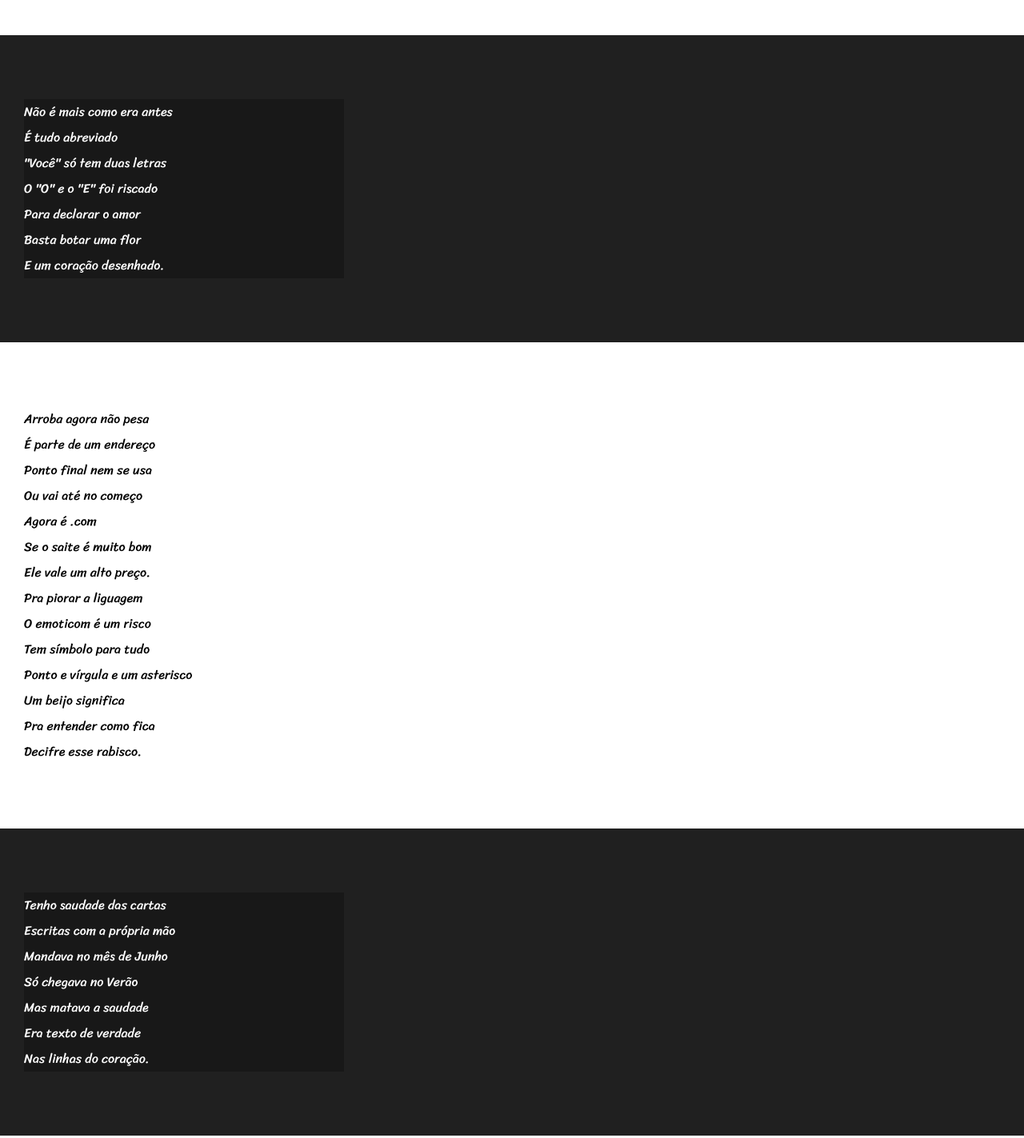
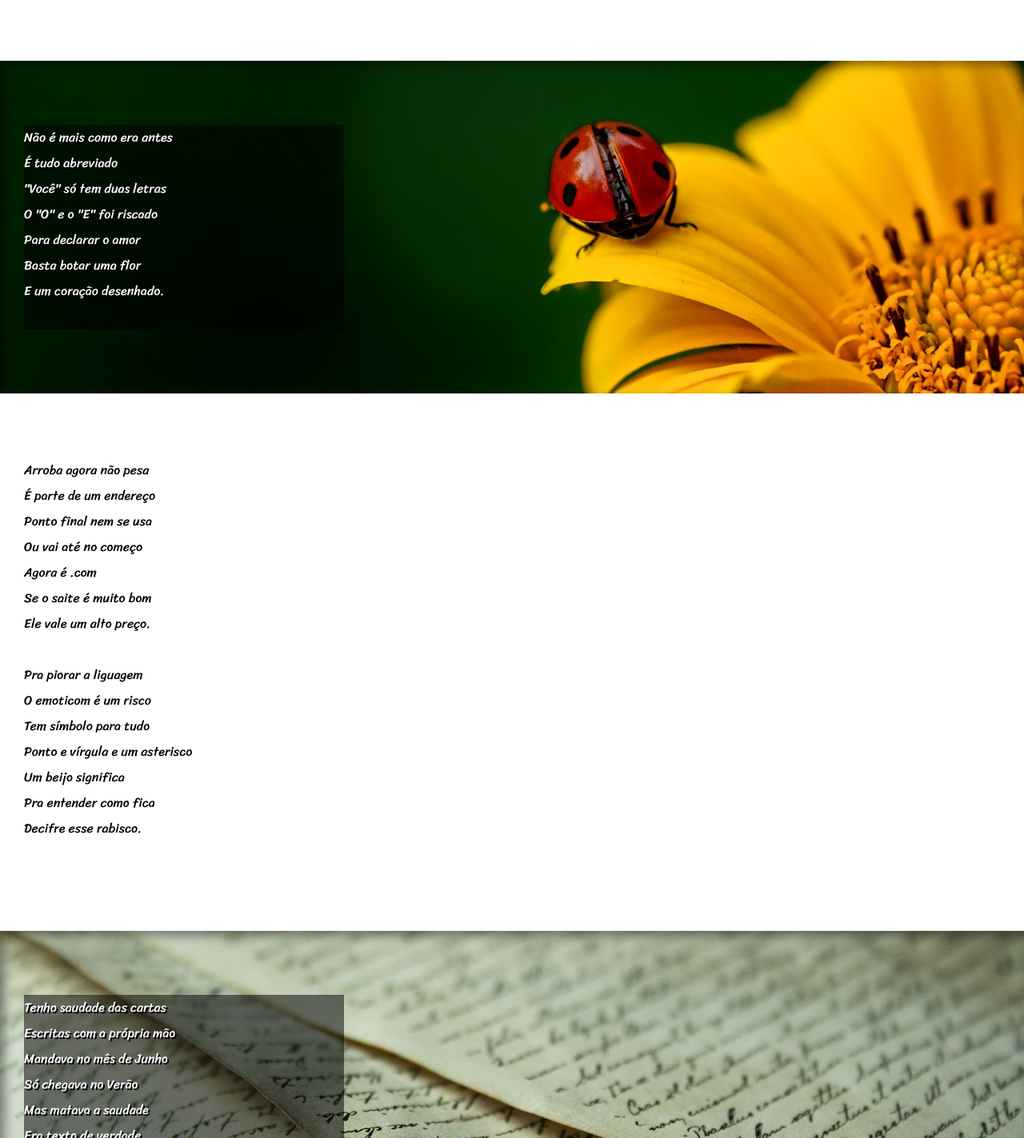
Before and after one commit to LuanAndradeDeveloper/html-css, a plain HTML site: page desafios/desafio12.modulo3/index.html in a window 1280 px wide. Shown: the part 600-2023 px from the top of the page at 80% size. Drawn offline with Linux system fonts and the light colour scheme.

Commit message:
Finalização total
Finalizando ajustes finais

```diff
--- a/desafios/desafio12.modulo3/estilo/style.css
+++ b/desafios/desafio12.modulo3/estilo/style.css
@@ -58,6 +58,10 @@
     font-family: var(--fonte3);
 }
 
+section > p {
+    padding-bottom: 2em;
+}
+
 section.normal {
     background-color: white;
     color: black ;
@@ -66,11 +70,25 @@
 section.imagem {
     background-color: rgb(32, 32, 32);
     color: white;
+    box-shadow: inset 6px 6px 13px 0px rgba(0, 0, 0, 0.425);
+     background-size: cover;
+     background-attachment: fixed;
 }
 
 section.imagem > p {
     width: 400px;
-    background-color: rgba(0, 0, 0, 0.26);
+    background-color: rgba(0, 0, 0, 0.514);
+    text-shadow: 2px 2px 0px black;
+}
+
+section#img01 {
+    background-image: url('../imagens/background001.jpg');
+    background-position: right center;
+}
+
+section#img02 {
+    background-image: url(../imagens/background002.jpg);
+    background-position: right center;
 }
 
 footer {
--- a/desafios/desafio12.modulo3/index.html
+++ b/desafios/desafio12.modulo3/index.html
@@ -26,7 +26,7 @@
         </p>
     </section>
 
-    <section class="imagem">
+    <section class="imagem" id="img01">
         <p>
             Não é mais como era antes <br>
             É tudo abreviado <br>
@@ -46,7 +46,9 @@
             Ou vai até no começo <br>
             Agora é .com <br>
             Se o saite é muito bom <br>
-            Ele vale um alto preço. <br>
+            Ele vale um alto preço.
+        </p>
+        <p>
             Pra piorar a liguagem <br>
             O emoticom é um risco <br>
             Tem símbolo para tudo <br>
@@ -57,7 +59,7 @@
         </p>
     </section>
 
-    <section class="imagem">
+    <section class="imagem" id="img02">
         <p>
             Tenho saudade das cartas <br>
             Escritas com a própria mão <br>
```
